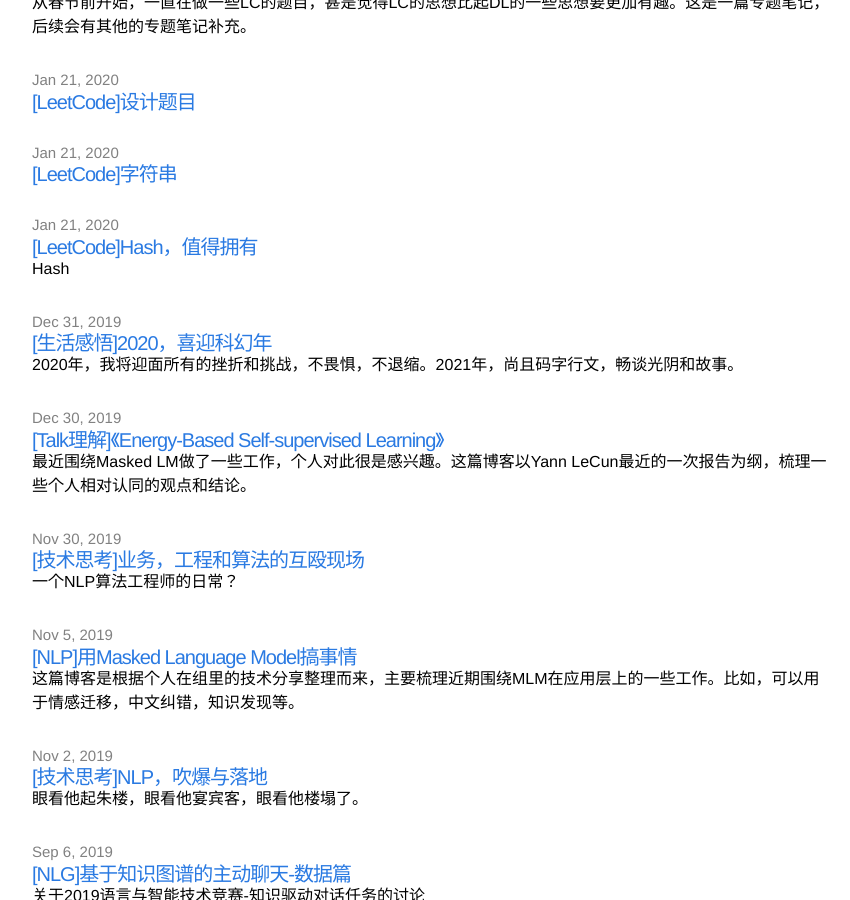
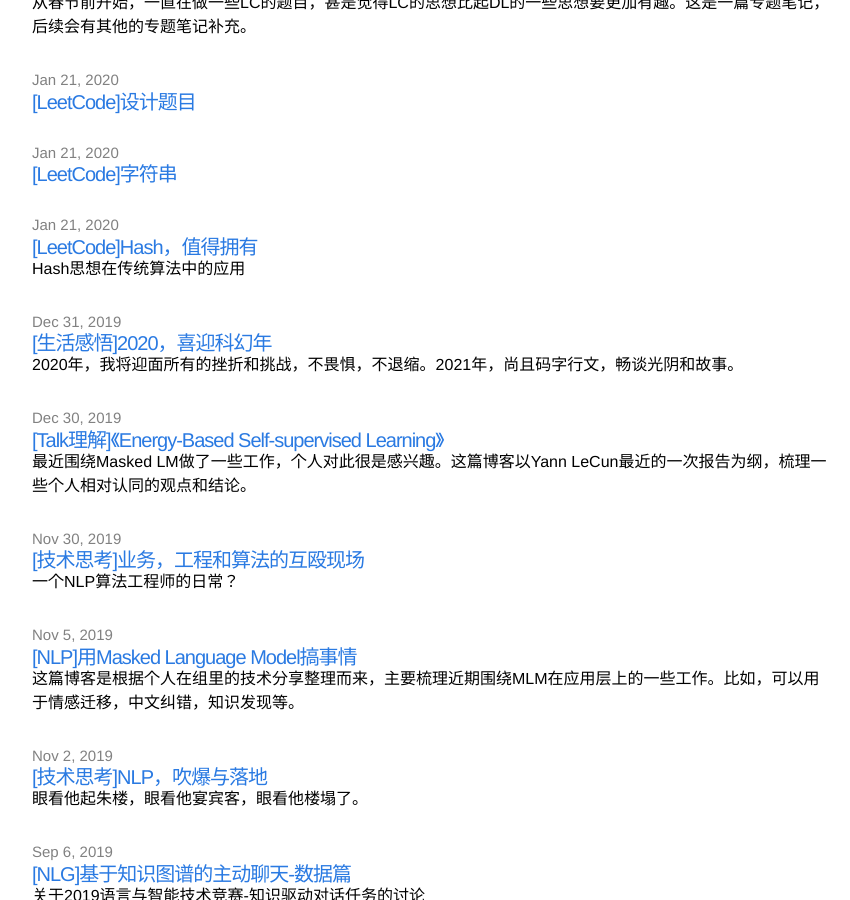
Before and after one commit to zhpmatrix/zhpmatrix.github.io, a Jekyll site: the page built from index.html, in a window 1280 px wide and 900 px high, scrolled down 3496 px. Shown: the whole window, without its empty margins (208-1058 px from the left). Built offline with Jekyll 4.4.1, drawn with Linux system fonts in a browser that asks for light colours; comment, search, counter and statistics services are not loaded.

Commit message:
update blog

```diff
--- a/_posts/2020-01-22-hash-tricks.md
+++ b/_posts/2020-01-22-hash-tricks.md
@@ -1,7 +1,7 @@
 ---
 layout: post
 title: "[LeetCode]Hash，值得拥有"
-excerpt: "Hash"
+excerpt: "Hash思想在传统算法中的应用"
 date: 2020-01-21 18:53:00
 mathjax: true
 ---
```
